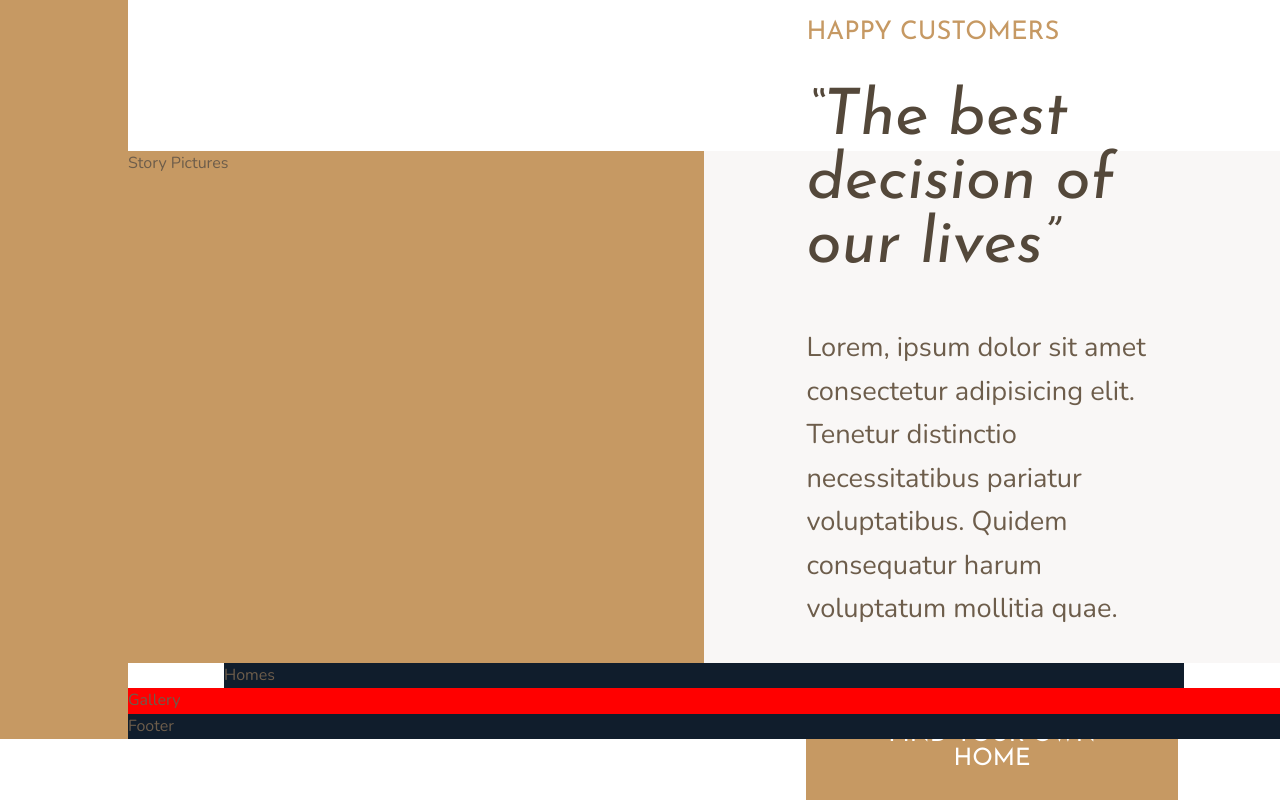
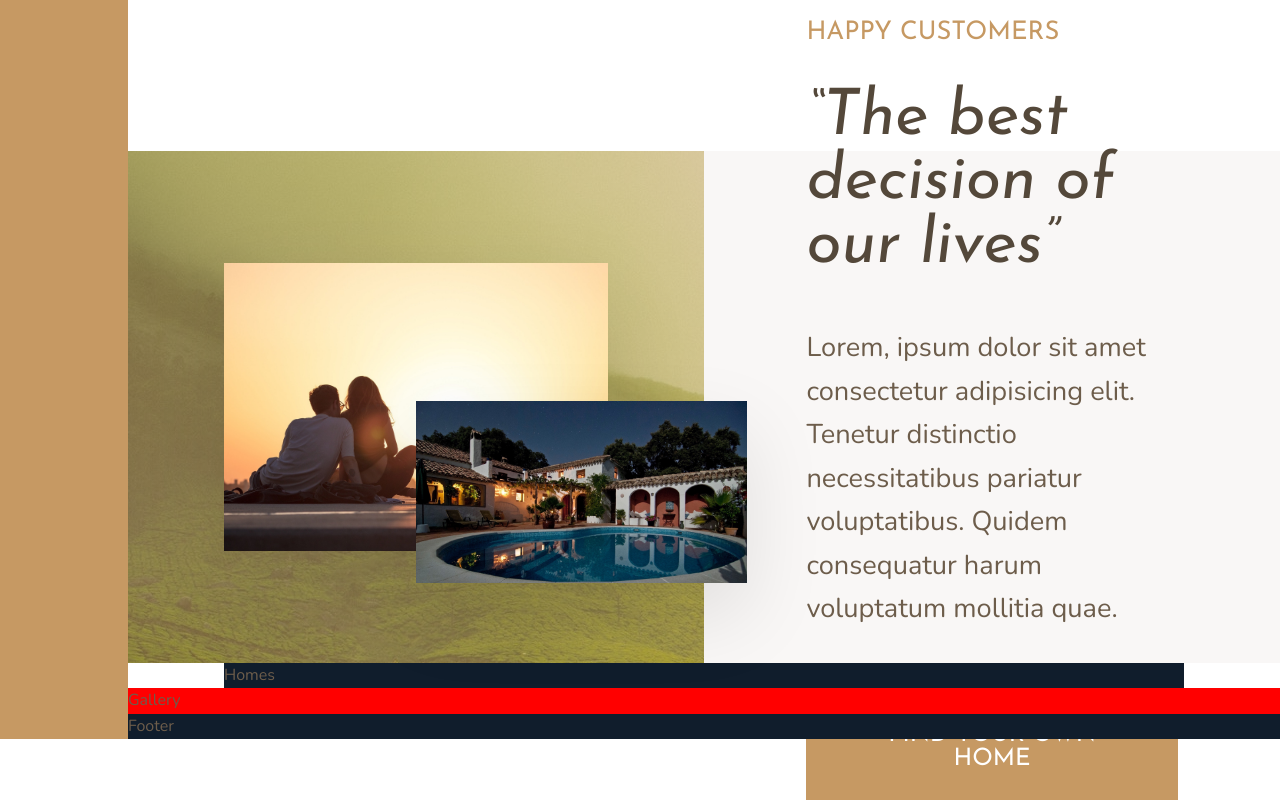
Before and after one commit to hihuydo/frontend-css-nexter, a website: page index.html in a window 1280 px wide. Shown: the part 2526-3326 px from the top of the page. Drawn offline with nearby package versions, Linux system fonts and the light colour scheme.

Commit message:
finish building the story section

```diff
--- a/index.html
+++ b/index.html
@@ -72,7 +72,8 @@
 
         <!-- STORY SECTION -->
         <div class="story__pictures">
-            Story Pictures
+            <img src="img/story-1.jpeg" alt="Couple with new house" class="story__img--1">
+            <img src="img/story-2.jpeg" alt="New house" class="story__img--2">
         </div>
 
         <div class="story__content">
--- a/sass/_story.scss
+++ b/sass/_story.scss
@@ -1,12 +1,35 @@
 .story {
     &__pictures {
-        background-color: $color-primary;
-        grid-column: full-start / col-end 4;
+        background-image: linear-gradient(rgba($color-primary, 0.5), rgba($color-primary, 0.5)), url(../img/back.jpg);
+        grid-column: full-start / col-end 4; /* full-start means the start of the grid, col-end 4 means the end of the 4th column */
+
+        display: grid;
+        grid-template-columns: repeat(6, 1fr);
+        grid-template-rows: repeat(6, 1fr);
+        align-items: center;
+    }
+
+    &__img--1 {
+        width: 100%;
+        // height: 100%;
+        grid-row: 2 / 6;
+        grid-column: 2 / 6;
+        align-items: center;
+        box-shadow: 0 2rem 5rem rgba(0, 0, 0, 0.1);
+    }
+
+    &__img--2 {
+        width: 115%;
+        z-index: 2; /* bring the image to the front for the right side to be visible */
+
+        grid-row: 4 / 6;
+        grid-column: 4 / 7;
+        box-shadow: 0 2rem 5rem rgba(0, 0, 0, 0.1);
     }
 
     &__content {
         background-color: $color-grey-light-1;
-        grid-column: col-start 5 / full-end;
+        grid-column: col-start 5 / full-end; /* col-start 5 means the start of the 5th column, full-end means the end of the grid */
 
         padding: 6rem 8vw;
 
```
Also changed, not shown: css/style.css, 1 other file.
